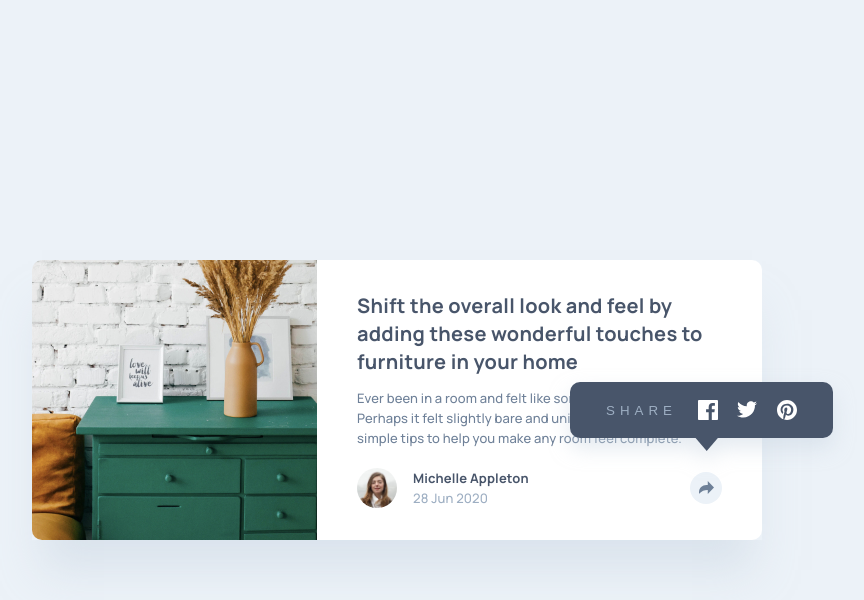
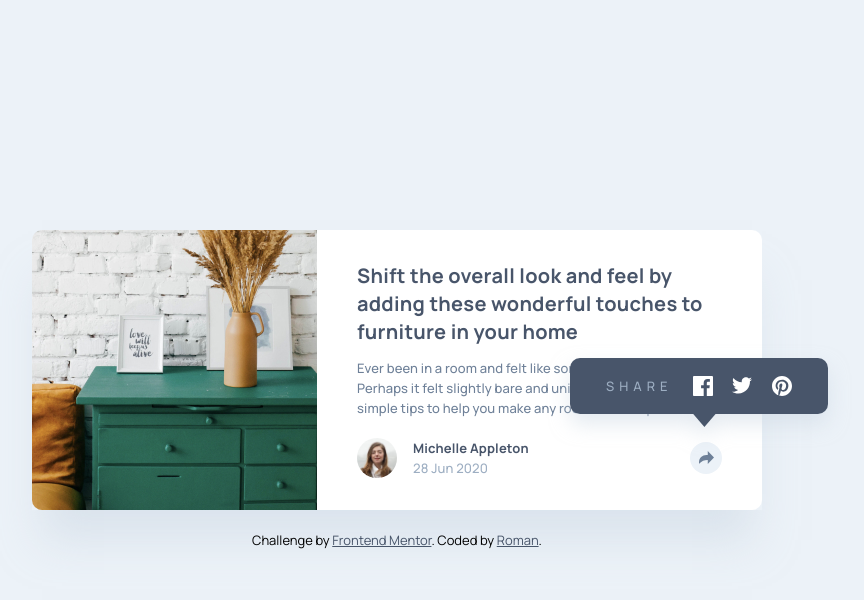
Before and after one commit to AfterWaGa/FM_Preview-component, a plain HTML site: page index.html in a window 1280 px wide. Both pictures are taken after a click on the button "Show links". Shown: the whole page, without its empty margins (243-1107 px from the left). Drawn offline with Linux system fonts and the light colour scheme.

Commit message:
Added some project info

```diff
--- a/index.html
+++ b/index.html
@@ -28,18 +28,21 @@
                     <h2 class="card-bottom__author-name">Michelle Appleton</h2>
                     <time class="card-bottom__date" datetime="2020-06-28">28 Jun 2020</time>
 
+                    <div class="card-bottom__btn-wrapper">
                         <button class="card-bottom__btn" type="button">
                             <svg class="card-bottom__btn-icon" xmlns="http://www.w3.org/2000/svg" width="32" height="32" viewBox="0 0 32 32" fill="">
                                 <circle cx="16" cy="16" r="16" fill="" />
                                 <path d="M24 15.495L17.7663 9.01392V12.8807H16.4409C12.3314 12.8807 9 16.0393 9 19.9358V21.9849L9.58868 21.3733C11.5901 19.2941 14.4221 18.1094 17.3912 18.1094H17.7663V21.9762L24 15.495Z" fill="">
                             </svg>
                             <span class="visually-hidden">Show links</span>
+                        </button>
 
                         <div class="links">
                             <span class="links__title">Share</span>
                             <ul class="links__list">
                                 <li class="links__item">
                                     <a class="links__link" href="#">
+                                        <span class="visually-hidden">Facebook</span>
                                         <svg class="facebook-icon" xmlns="http://www.w3.org/2000/svg" width="20" height="20" viewBox="0 0 20 20" fill="">
                                             <path d="M18.8958 0H1.10417C0.494167 0 0 0.494167 0 1.10417V18.8967C0 19.5058 0.494167 20 1.10417 20H10.6833V12.255H8.07667V9.23667H10.6833V7.01083C10.6833 4.4275 12.2608 3.02083 14.5658 3.02083C15.67 3.02083 16.6183 3.10333 16.895 3.14V5.84L15.2967 5.84083C14.0433 5.84083 13.8008 6.43667 13.8008 7.31V9.2375H16.79L16.4008 12.2558H13.8008V20H18.8975C19.5058 20 20 19.5058 20 18.8958V1.10417C20 0.494167 19.5058 0 18.8958 0Z" fill="" />
                                         </svg>
@@ -47,28 +50,35 @@
                                 </li>
 
                                 <li class="links__item">
-                                    <a class="links__link" href="#"><svg class="twitter-icon" xmlns="http://www.w3.org/2000/svg" width="23" height="18" viewBox="0 0 23 18" fill="">
+                                    <a class="links__link" href="#">
+                                        <span class="visually-hidden">Twitter</span>
+                                        <svg class="twitter-icon" xmlns="http://www.w3.org/2000/svg" width="23" height="18" viewBox="0 0 23 18" fill="">
                                             <path d="M21 3.17215C20.2642 3.49882 19.4733 3.71882 18.6433 3.81799C19.4908 3.31049 20.1417 2.50632 20.4475 1.54799C19.655 2.01799 18.7767 2.35965 17.8417 2.54382C17.0942 1.74632 16.0267 1.24799 14.8467 1.24799C12.1975 1.24799 10.2508 3.71965 10.8492 6.28549C7.44 6.11465 4.41667 4.48132 2.3925 1.99882C1.3175 3.84299 1.835 6.25549 3.66167 7.47715C2.99 7.45549 2.35667 7.27132 1.80417 6.96382C1.75917 8.86465 3.12167 10.643 5.095 11.0388C4.5175 11.1955 3.885 11.2322 3.24167 11.1088C3.76333 12.7388 5.27833 13.9247 7.075 13.958C5.35 15.3105 3.17667 15.9147 1 15.658C2.81583 16.8222 4.97333 17.5013 7.29 17.5013C14.9083 17.5013 19.2125 11.0672 18.9525 5.29632C19.7542 4.71715 20.45 3.99465 21 3.17215Z" fill="" stroke="" />
                                         </svg></a>
                                 </li>
 
                                 <li class="links__item">
-                                    <a class="links__link" href="#"><svg class="pinterest-icon" xmlns="http://www.w3.org/2000/svg" width="20" height="20" viewBox="0 0 20 20" fill="">
+                                    <a class="links__link" href="#">
+                                        <span class="visually-hidden">Pinterest</span>
+                                        <svg class="pinterest-icon" xmlns="http://www.w3.org/2000/svg" width="20" height="20" viewBox="0 0 20 20" fill="">
                                             <path d="M10 0C4.4775 0 0 4.47667 0 10C0 14.2367 2.63583 17.855 6.35583 19.3117C6.26833 18.5208 6.18917 17.3075 6.39083 16.4442C6.5725 15.6633 7.56333 11.4733 7.56333 11.4733C7.56333 11.4733 7.26417 10.8742 7.26417 9.98833C7.26417 8.59833 8.07 7.56 9.07333 7.56C9.92583 7.56 10.3383 8.20083 10.3383 8.96833C10.3383 9.82583 9.7925 11.1083 9.51 12.2975C9.27417 13.2925 10.0092 14.105 10.9908 14.105C12.7683 14.105 14.1342 12.2308 14.1342 9.52583C14.1342 7.13167 12.4142 5.4575 9.9575 5.4575C7.1125 5.4575 5.4425 7.59167 5.4425 9.79667C5.4425 10.6558 5.77333 11.5783 6.18667 12.0783C6.26833 12.1775 6.28 12.265 6.25583 12.3658L5.97833 13.4992C5.93417 13.6825 5.83333 13.7217 5.64333 13.6333C4.39417 13.0517 3.61333 11.2258 3.61333 9.75917C3.61333 6.605 5.905 3.7075 10.2208 3.7075C13.69 3.7075 16.3858 6.18 16.3858 9.48333C16.3858 12.93 14.2133 15.7033 11.1967 15.7033C10.1833 15.7033 9.23083 15.1775 8.905 14.555L8.28167 16.9325C8.05583 17.8017 7.44667 18.8908 7.03833 19.5542C7.975 19.8433 8.96917 20 10 20C15.5225 20 20 15.5225 20 10C20 4.47667 15.5225 0 10 0Z" fill="" />
                                         </svg></a>
                                 </li>
                             </ul>
                         </div>
-                    </button>
+                    </div>
                 </div>
             </div>
         </div>
     </main>
 
-    <!-- <div class="attribution">
+    <footer>
+        <div class="attribution">
             Challenge by
-        <a href="https://www.frontendmentor.io?ref=challenge" target="_blank">Frontend Mentor<a>. Coded by <a href="#">Your Name Here<a>.
-    </div> -->
+            <a class="attribution__link" href="https://www.frontendmentor.io?ref=challenge" target="_blank">Frontend Mentor<a>. Coded by <a class="attribution__link" href="https://github.com/AfterWaGa" target="_blank">Roman<a>.
+        </div>
+    </footer>
+
     <script src="script.js" type="module"></script>
 </body>
 
--- a/style.css
+++ b/style.css
@@ -40,6 +40,8 @@ body {
     display: flex;
     justify-content: center;
     align-items: center;
+    flex-direction: column;
+    gap: 20px;
     padding: 30px 24px;
 }
 
@@ -147,18 +149,27 @@ body {
     color: var(--color-text-third);
 }
 
+.card-bottom__btn-wrapper {
+    grid-area: links;
+    justify-self: end;
+
+    display: flex;
+    align-items: center;
+    position: relative;
+}
+
+@media (max-width: 768px) {
+    .card-bottom__btn-wrapper {
+        position: static;
+    }
+}
+
 .card-bottom__btn {
-    grid-area: links;
-
     width: 32px;
     height: 32px;
     border: none;
     background-color: transparent;
-    align-self: center;
-    justify-self: end;
     cursor: pointer;
-
-    position: relative;
 }
 
 @media (max-width: 768px) {
@@ -194,10 +205,11 @@ body {
     gap: 21px;
     border-radius: 10px;
     position: absolute;
-    top: -90px;
+    top: -80px;
     left: -120px;
     filter: drop-shadow(0px 10px 10px rgba(201, 213, 225, 0.5));
     display: none;
+    /* z-index: 50; */
 }
 
 .links--active {
@@ -210,7 +222,6 @@ body {
         top: calc(100% - 64px);
         left: 0;
         right: 0;
-        z-index: -1;
         border-radius: 0 0 10px 10px;
     }
 }
@@ -263,3 +274,8 @@ body {
 .pinterest-icon {
     fill: #fff;
 }
+
+.attribution__link:link,
+.attribution__link:visited {
+    color: var(--color-text-main);
+}
```
Lines whose indentation alone changed are shown as unchanged.
